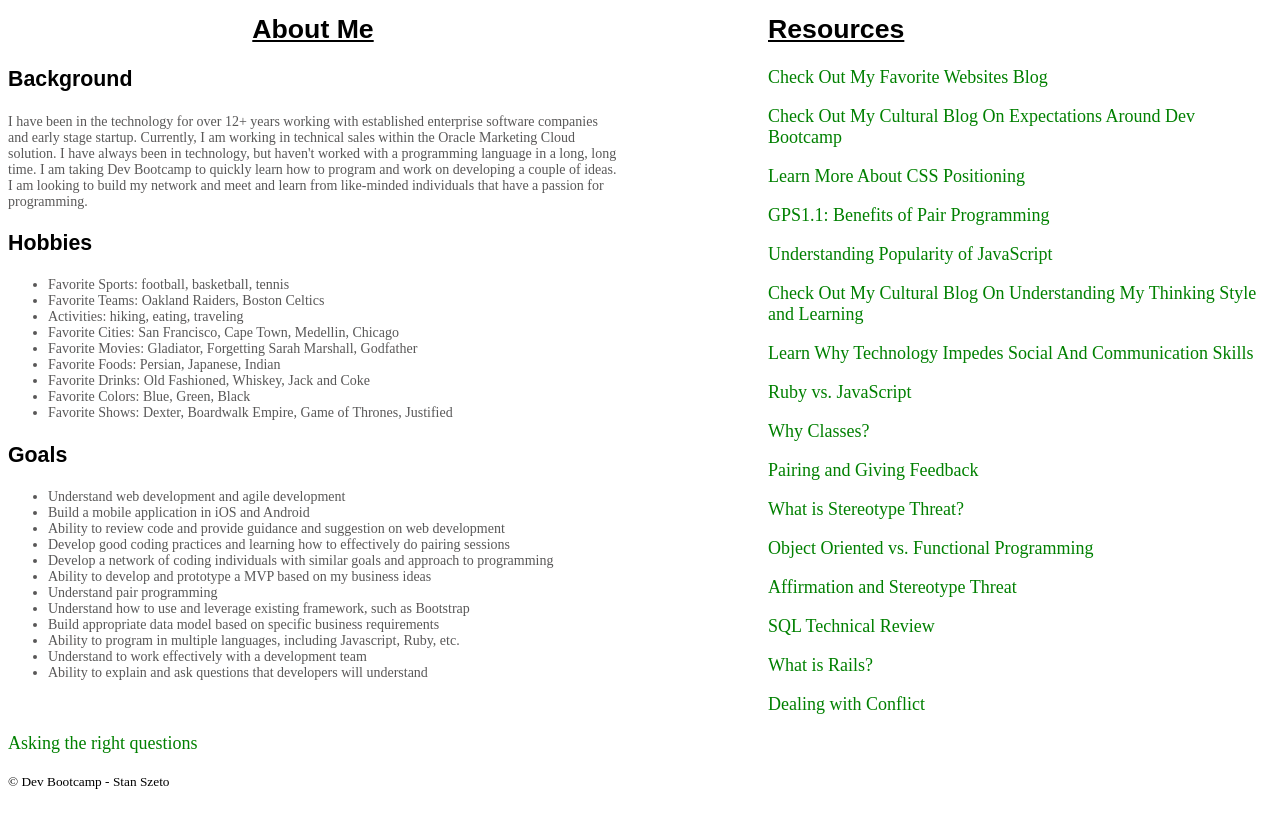
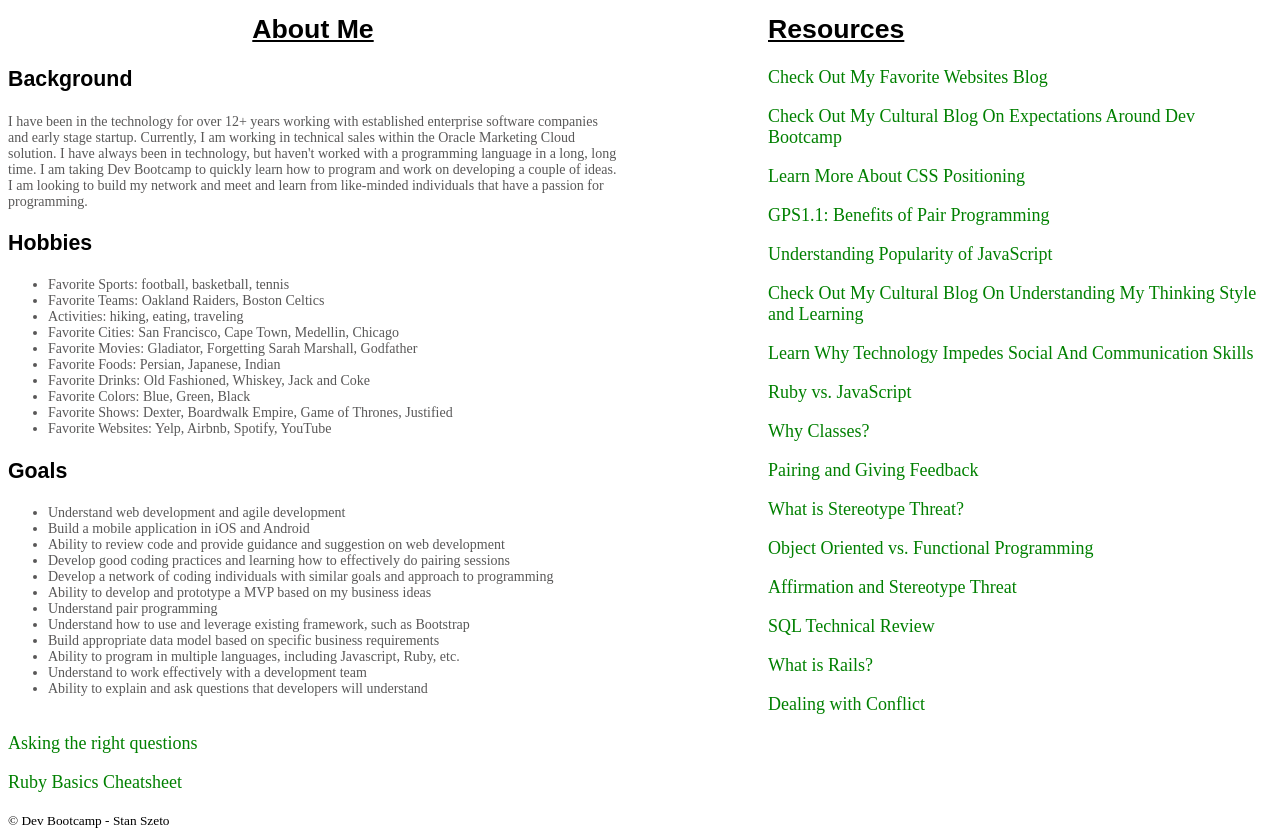
Before and after one commit to sszeto71/sszeto71.github.io, a plain HTML site: page index.html in a window 1280 px wide. Shown: the part 200-1039 px from the top of the page. Before the commit the page ends 1000 px from the top, so only its background shows below. Drawn offline with Linux system fonts and the light colour scheme.

Commit message:
Updated page with ruby cheatsheet

```diff
--- a/index.html
+++ b/index.html
@@ -27,6 +27,7 @@
         <li>Favorite Drinks: Old Fashioned, Whiskey, Jack and Coke</li>
         <li>Favorite Colors: Blue, Green, Black</li>
         <li>Favorite Shows: Dexter, Boardwalk Empire, Game of Thrones, Justified</li>
+        <li>Favorite Websites: Yelp, Airbnb, Spotify, YouTube</li>
        </ul>
       <h3>Goals</h3>
       <ul>
@@ -42,7 +43,7 @@
         <li>Ability to program in multiple languages, including Javascript, Ruby, etc.</li>
         <li>Understand to work effectively with a development team</li>
         <li>Ability to explain and ask questions that developers will understand</li>
-      </ul>
+      </ul><br>
     </div>
 
     <div id="sidebar">
@@ -64,6 +65,7 @@
       <a href="./blog-posts/week8_technical.html"><h3>What is Rails?</h3></a>
       <a href="./blog-posts/week8_cultural_blog.html"><h3>Dealing with Conflict</h3></a>
       <a href="./blog-posts/week9_cultural_blog.html"><h3>Asking the right questions</h3></a>
+      <a href="./blog-posts/unit3_cheatsheet.html"><h3>Ruby Basics Cheatsheet</h3></a>
     </div>
 
     <div id="footer">
```
